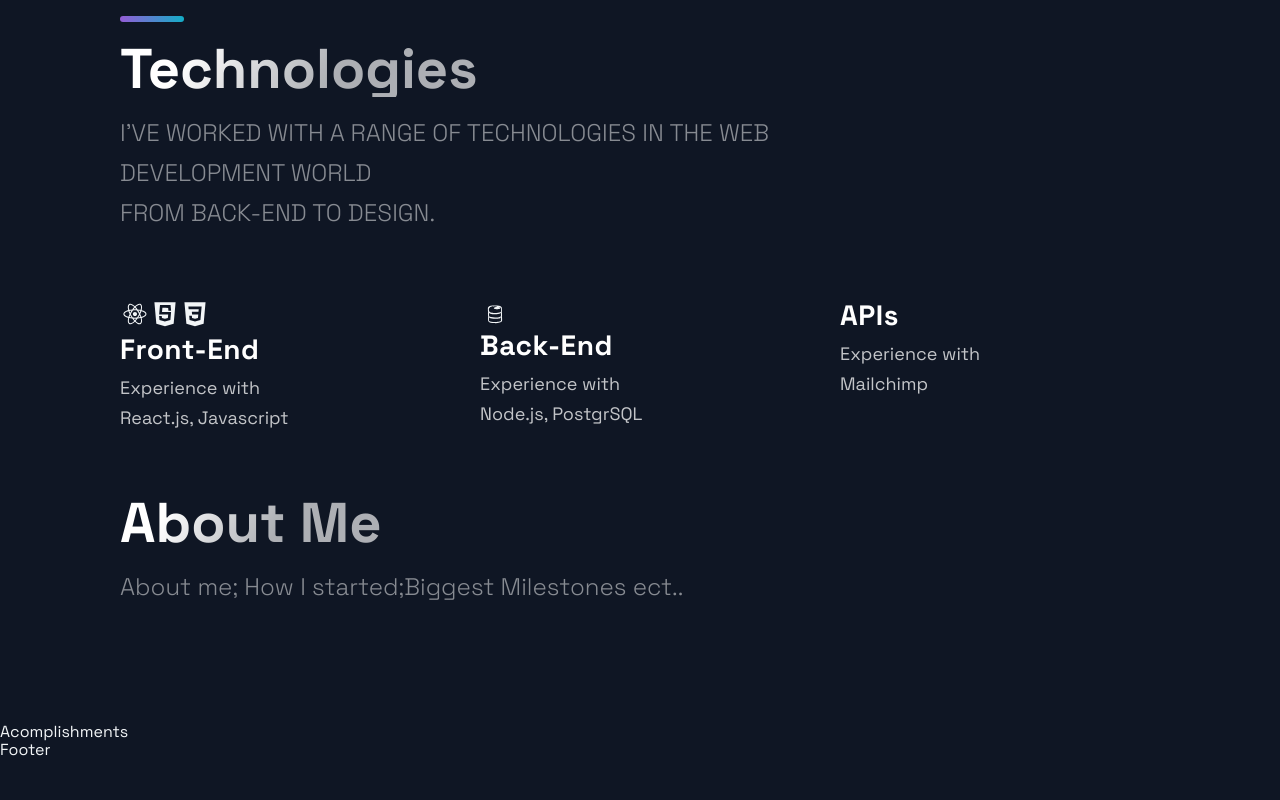
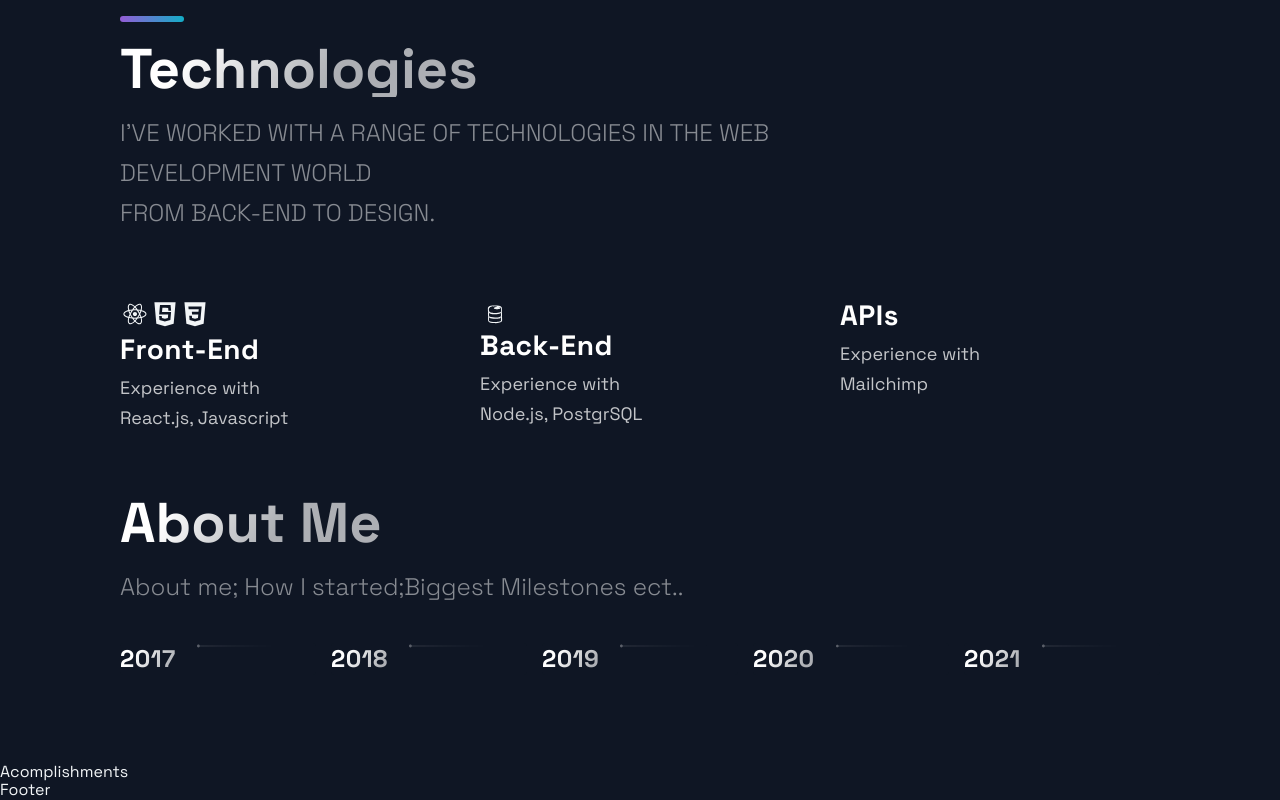
Before and after one commit to franckbushbaum/portfolio-website, a Next.js app: page / in a window 1280 px wide. Shown: the part 2274-3074 px from the top of the page. Before the commit the page ends 3034 px from the top, so only its background shows below. Built offline with nearby package versions, Linux system fonts and the light colour scheme.

Commit message:
Final push for the day.

```diff
--- a/src/components/TimeLine/TimeLine.js
+++ b/src/components/TimeLine/TimeLine.js
@@ -14,15 +14,15 @@ const Timeline = () => {
   //   return node.scrollTo({ left, behavior: 'smooth' });
   // }
 
-  // const handleClick = (e, i) => {
-  //   e.preventDefault();
+  const handleClick = (e, i) => {
+    e.preventDefault();
 
-  //   if (carouselRef.current) {
-  //     const scrollLeft = Math.floor(carouselRef.current.scrollWidth * 0.7 * (i / TimeLineData.length));
+    if (carouselRef.current) {
+      const scrollLeft = Math.floor(carouselRef.current.scrollWidth * 0.7 * (i / TimeLineData.length));
 
-  //     scroll(carouselRef.current, scrollLeft);
-  //   }
-  // }
+      scroll(carouselRef.current, scrollLeft);
+    }
+  }
 
   // const handleScroll = () => {
   //   if (carouselRef.current) {
@@ -56,9 +56,41 @@ const Timeline = () => {
                 index={index}
                 id={`carousel__item-${index}`}
                 active={activeItem}
-                onClick={() => handleClick(e, index)}
+                onClick={(e) => handleClick(e, index)}
               >
-
+              <CarouselItemTitle>
+                {item.year}
+                <CarouselItemImg
+                    width="208"
+                    height="6"
+                    viewBox="0 0 208 6"
+                    fill="none"
+                    xmlns="http://www.w3.org/2000/svg">
+                    <path
+                      fill-rule="evenodd"
+                      clip-rule="evenodd"
+                      d="M2.5 5.5C3.88071 5.5 5 4.38071 5 3V3.5L208 3.50002V2.50002L5 2.5V3C5 1.61929 3.88071 0.5 2.5 0.5C1.11929 0.5 0 1.61929 0 3C0 4.38071 1.11929 5.5 2.5 5.5Z"
+                      fill="url(#paint0_linear)"
+                      fill-opacity="0.33"
+                    />
+                    <defs>
+                      <linearGradient
+                        id="paint0_linear"
+                        x1="-4.30412e-10"
+                        y1="0.5"
+                        x2="208"
+                        y2="0.500295"
+                        gradientUnits="userSpaceOnUse">
+                        <stop stop-color="white" />
+                        <stop
+                          offset="0.79478"
+                          stop-color="white"
+                          stop-opacity="0"
+                        />
+                      </linearGradient>
+                    </defs>
+                    </CarouselItemImg>
+              </CarouselItemTitle>
 
                 </CarouselItem>
             </CarouselMobileScrollNode>
```
